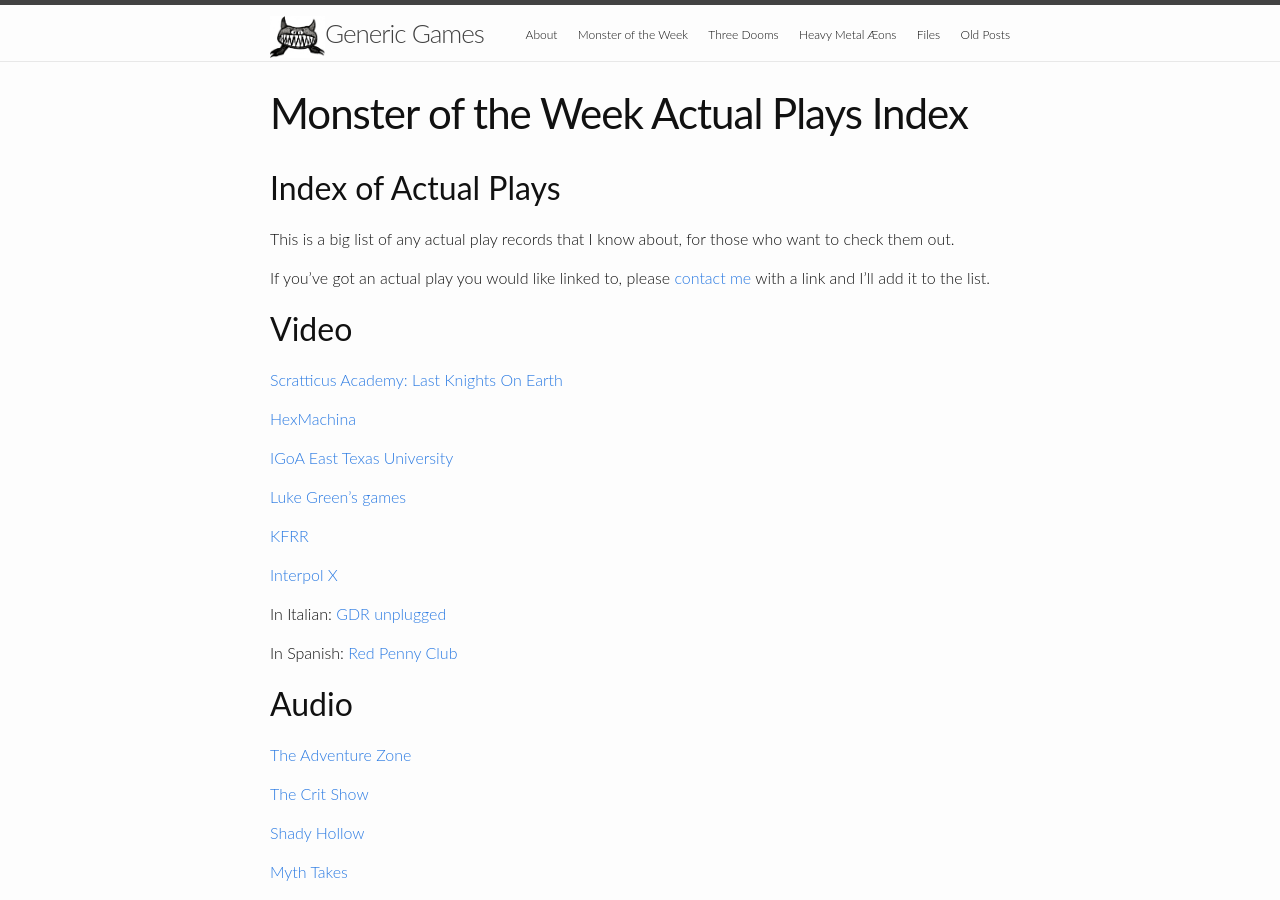
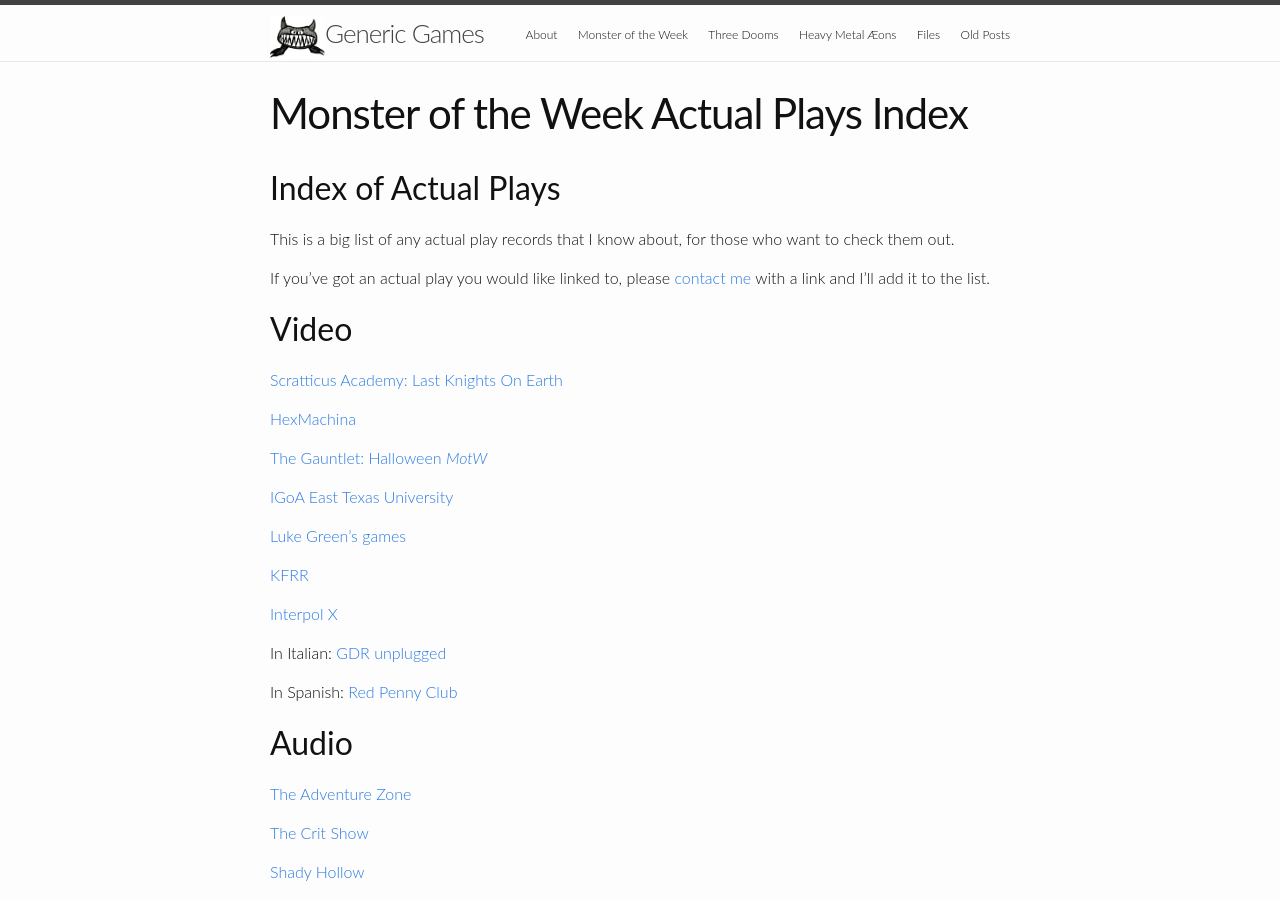
Before and after one commit to michael-sands/generic_games_site, a Jekyll site: the page built from motw_actual_plays.md, in a window 1280 px wide and 900 px high. Built offline with Jekyll 4.4.1, drawn with Linux system fonts in a browser that asks for light colours.

Commit message:
add gauntlet halloween game

```diff
--- a/motw_actual_plays.md
+++ b/motw_actual_plays.md
@@ -14,6 +14,8 @@
 [Scratticus Academy: Last Knights On Earth](https://www.twitch.tv/collections/Hg-a5CbgeRUV4w)
 
 [HexMachina](https://www.twitch.tv/videos/366179244)
+
+[The Gauntlet: Halloween _MotW_](https://youtu.be/QeZv6lQ4H88)
 
 [IGoA East Texas University](https://www.youtube.com/watch?v=A-d1UZY-8Z0&list=PLccARXndpwfg-15iNdN2wU0atyh4ZNyH8)
 
```
